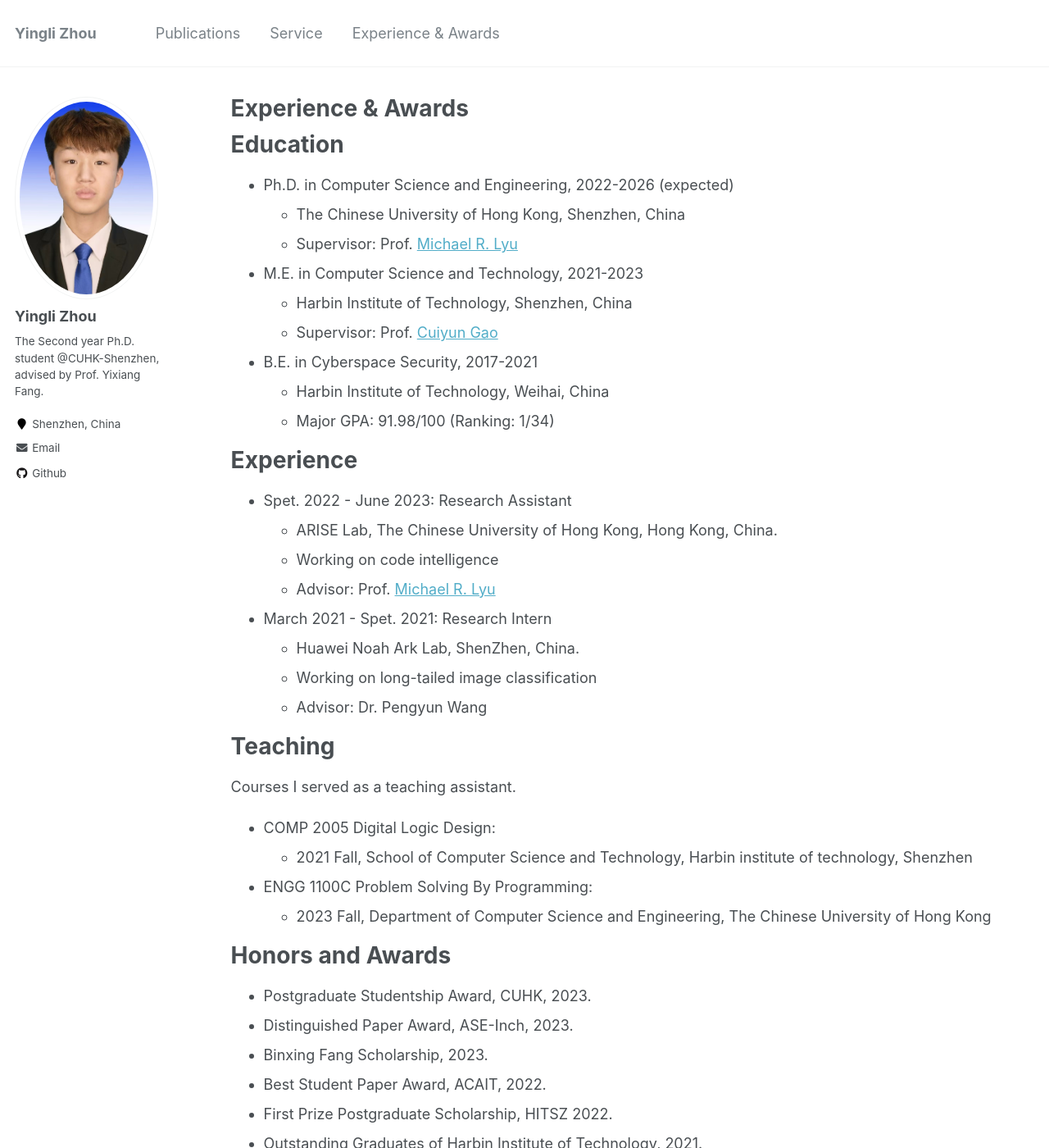
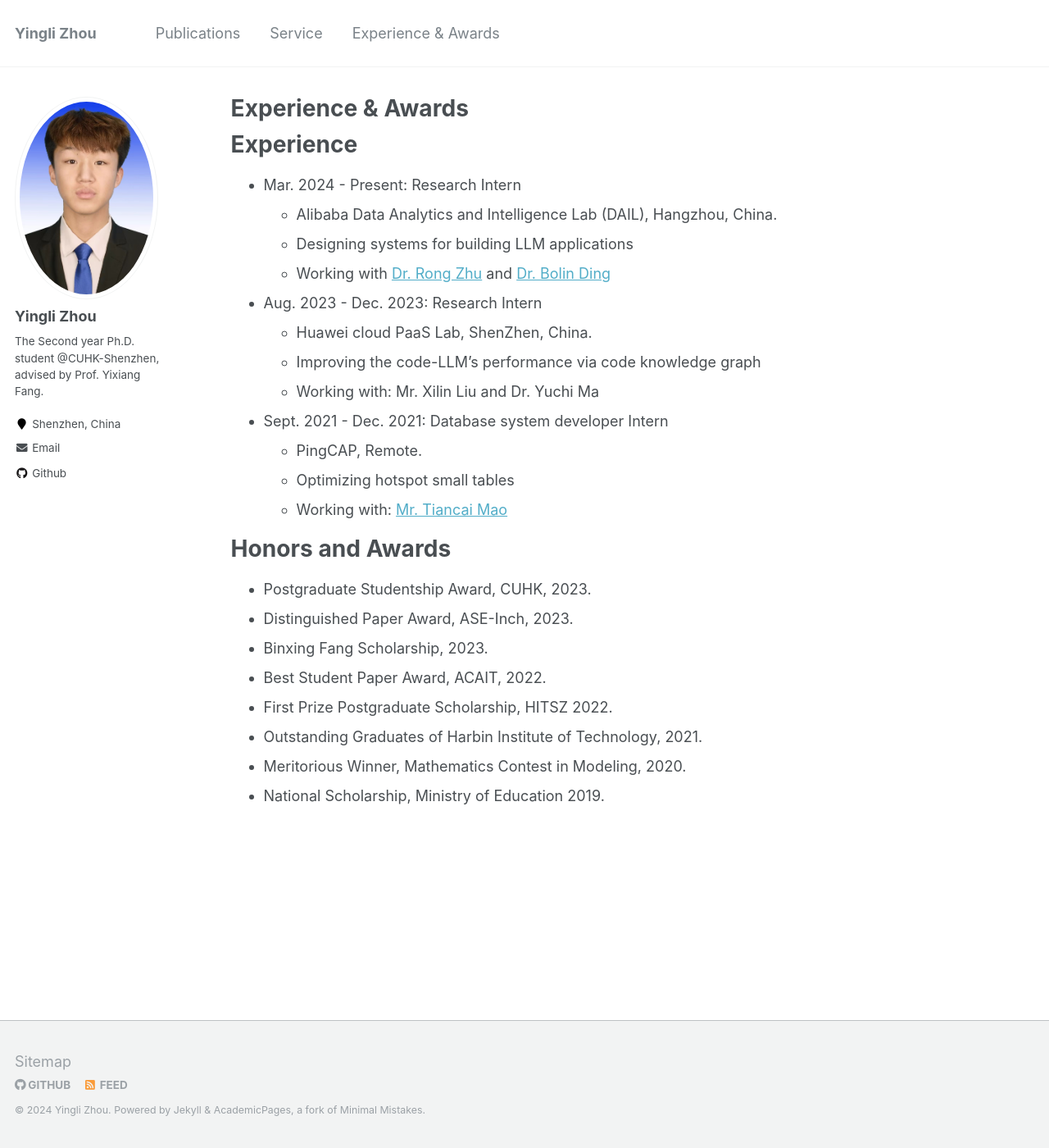
Before and after one commit to yujiachen99/yujiachen99.github.io, a Jekyll site: the page built from _pages/experience.md, in a window 1280 px wide and 1400 px high. Shown: the whole window at 82% size. Built offline with Jekyll 4.4.1, drawn with Linux system fonts in a browser that asks for light colours.

Commit message:
update__service

```diff
--- a/_pages/experience.md
+++ b/_pages/experience.md
@@ -6,53 +6,24 @@ author_profile: true
 ---
 
 
-Education
-======
-* Ph.D. in Computer Science and Engineering, 2022-2026 (expected)
-  * The Chinese University of Hong Kong, Shenzhen, China
-  * Supervisor: Prof. [Michael R. Lyu](http://www.cse.cuhk.edu.hk/lyu/home)
-
-* M.E. in Computer Science and Technology, 2021-2023
-  * Harbin Institute of Technology, Shenzhen, China
-  * Supervisor: Prof. [Cuiyun Gao](https://cuiyungao.github.io/)
-
-* B.E. in Cyberspace Security, 2017-2021
-  * Harbin Institute of Technology, Weihai, China
-  * Major GPA: 91.98/100 (Ranking: 1/34)
 
 Experience
 ======
 
 
-* Spet. 2022 - June 2023: Research Assistant
-  * ARISE Lab, The Chinese University of Hong Kong, Hong Kong, China.
-  * Working on code intelligence
-  * Advisor: Prof. [Michael R. Lyu](http://www.cse.cuhk.edu.hk/lyu/home)
+* Mar. 2024 - Present: Research Intern
+  * Alibaba Data Analytics and Intelligence Lab (DAIL), Hangzhou, China.
+  * Designing systems for building LLM applications
+  * Working with [Dr. Rong Zhu](https://redgitcard.github.io/redgitcard/) and [Dr. Bolin Ding](https://bolinding.github.io/index.html)
+* Aug. 2023 - Dec. 2023: Research Intern
+  * Huawei cloud PaaS Lab, ShenZhen, China.
+  * Improving the code-LLM's performance via code knowledge graph
+  * Working with: Mr. Xilin Liu and Dr. Yuchi Ma
 
-* March 2021 - Spet. 2021: Research Intern
-  * Huawei Noah Ark Lab, ShenZhen, China.
-  * Working on long-tailed image classification
-  * Advisor: Dr. Pengyun Wang
-
-
-# Teaching
-Courses I served as a teaching assistant.
-- COMP 2005 Digital Logic Design:
-  - 2021 Fall, School of Computer Science and Technology, Harbin institute of technology, Shenzhen
-
-- ENGG 1100C Problem Solving By Programming:
-  - 2023 Fall, Department of Computer Science and Engineering, The Chinese University of Hong Kong
-
-<div style='display: none'>
-# Academic service
-
-- Journal reviewer (With Prof. Cuiyun Gao):
-  - TOSEM, TASLP, TSE
-
-
-- Conference reviewer (With Prof. Cuiyun Gao):
-  - ASE 2023, Internetware 2023, ICSE-NIER 2023, ICSME 2022, SANER 2022, ASE-tool 2022, IJCAI 2022
-</div>
+* Sept. 2021 - Dec. 2021: Database system developer Intern
+  * PingCAP, Remote.
+  * Optimizing hotspot small tables
+  * Working with: [Mr. Tiancai Mao](https://github.com/tiancaiamao)
 
 
 Honors and Awards
```
